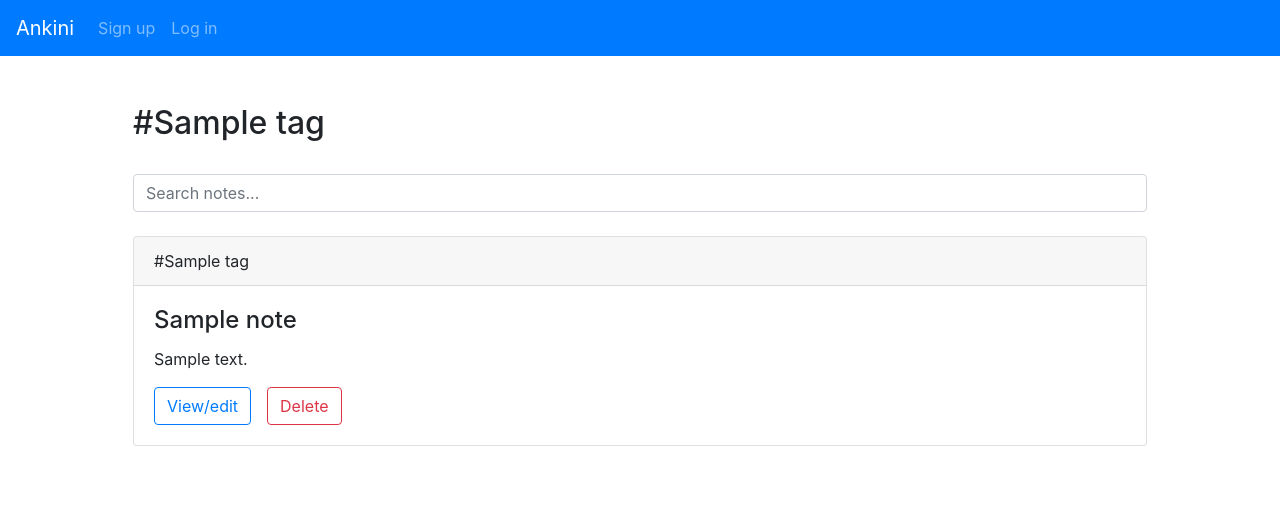
After one commit to abhiyanbeta/ankini-app, a Flask app: template templates/tag.html in a window 1280 px wide. The commit adds this page. Shown: the top 517 px of the page. Run offline with Flask 2, Linux system fonts and the light colour scheme; the template is opened without the code that fills it: most values are stand-ins (such as "Sample title", 1, 10 or a date in 2020); some libraries are stand-ins or nearby versions.

Commit message:
View cards by tag

```diff
--- a/application.py
+++ b/application.py
@@ -195,15 +195,13 @@ def view(note_id):
 @app.route("/tag", methods=["GET", "POST"])
 @login_required
 def tag():
-	tag = request.form.get("tag")
-
-	# tagged_notes = db.execute("""
-	# #TODO
-	# """)
-
-
-	print(tag)
-	return apology("todo")
+	tag = request.form.get("tag")  # Obtain the tag clicked
+	# Obtain the notes with that tag
+	tagged_notes = db.execute("""
+	SELECT * FROM notes
+	WHERE tag=:tag
+	""", tag=tag)
+	return render_template("tag.html", tag=tag, tagged_notes=tagged_notes)
 
 
 # Delete
--- a/templates/layout.html
+++ b/templates/layout.html
@@ -41,6 +41,7 @@
         {% if session.user_id %}
           <ul class="navbar-nav mr-auto">
             <li class="nav-item"><a class="nav-link" href="/">Notes</a></li>
+            <li class="nav-item"><a class="nav-link" href="/tags">Tags</a></li>
             <li class="nav-item"><a class="nav-link" href="/add">Add</a></li>
             <li class="nav-item"><a class="nav-link" href="/logout">Log out</a></li>
           </ul>
--- /dev/null
+++ b/templates/tag.html
@@ -0,0 +1,57 @@
+<!-- To view all cards associated with single tag -->
+
+{% extends "layout.html" %}
+
+{% block title %}
+    Tag
+{% endblock %}
+
+{% block main %}
+
+
+
+<div class="container">
+<h2>#{{ tag }}</h2><br>
+<input class="form-control" id="myInput" type="text" placeholder="Search notes...">
+<br>
+<!-- Display cards of all existing notes TODO: link to correct db -->
+<ul class="list-group" style="list-style-type:none;" id="myList">
+  {% for note in tagged_notes %}
+  <li>
+    <div class="card mb-4" style="max-width: 100rem; text-align:left;">
+        <div class="card-header">#{{ note["tag"] }}</div>
+        <div class="card-body">
+          <h4 class="card-title">{{ note["title"] }}</h4>
+          <p class="card-text overflow">{{ note["body"] }}</p>
+
+          <!-- View/edit and delete buttons -->
+          <div class="btn-group">
+            <form method="get" action="/view/{{ note['note_id'] }}">
+              <button type="submit" class="btn btn-outline-primary mr-3">View/edit</button>
+            </form>
+            <form method="post" action="/delete/{{ note['note_id'] }}">
+              <button type="submit" class="btn btn-outline-danger">Delete</button>
+            </form>
+          </div>
+
+
+        </div>
+    </div>
+  </li>
+  {% endfor %}
+</ul>
+</div>
+
+{% endblock %}
+
+{% block script %}
+  <!-- jQuery for searching list -->
+  $(document).ready(function(){
+    $("#myInput").on("keyup", function() {
+      var value = $(this).val().toLowerCase();
+      $("#myList li").filter(function() {
+        $(this).toggle($(this).text().toLowerCase().indexOf(value) > -1)
+      });
+    });
+  });
+{% endblock %}
--- /dev/null
+++ b/templates/tags.html
@@ -0,0 +1 @@
+<!-- To view all tags and cards with those tags -->
```
Also changed, not shown: 2 other files.
